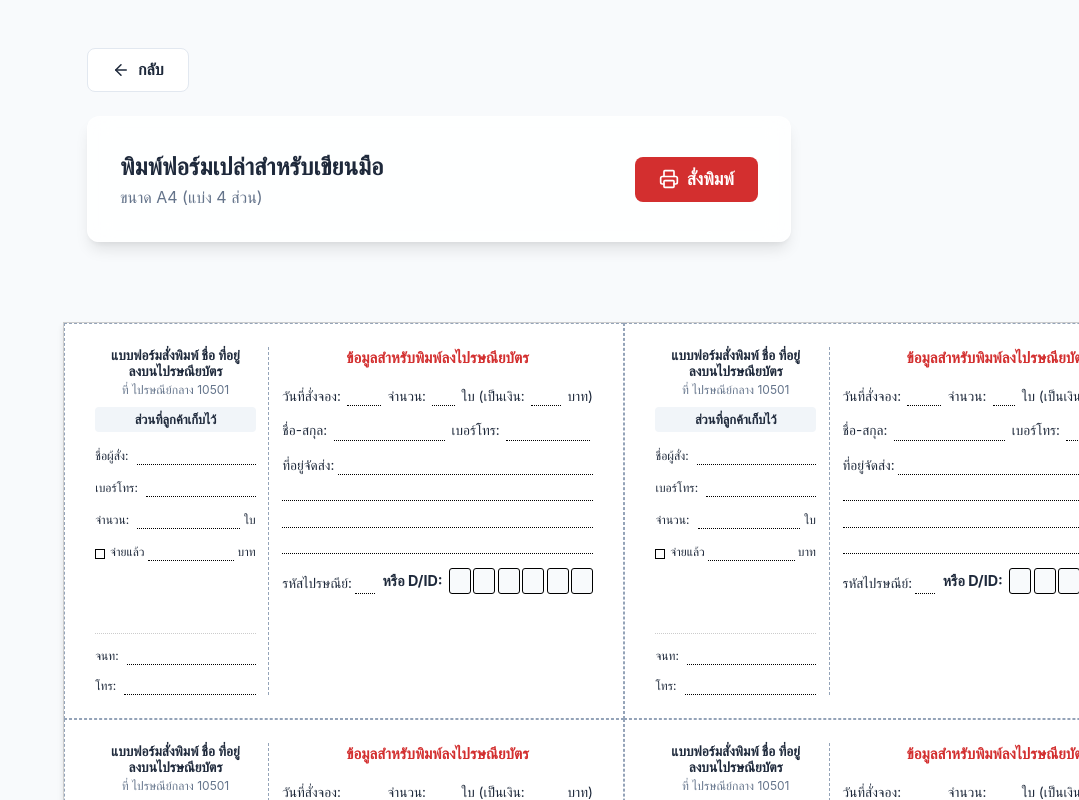
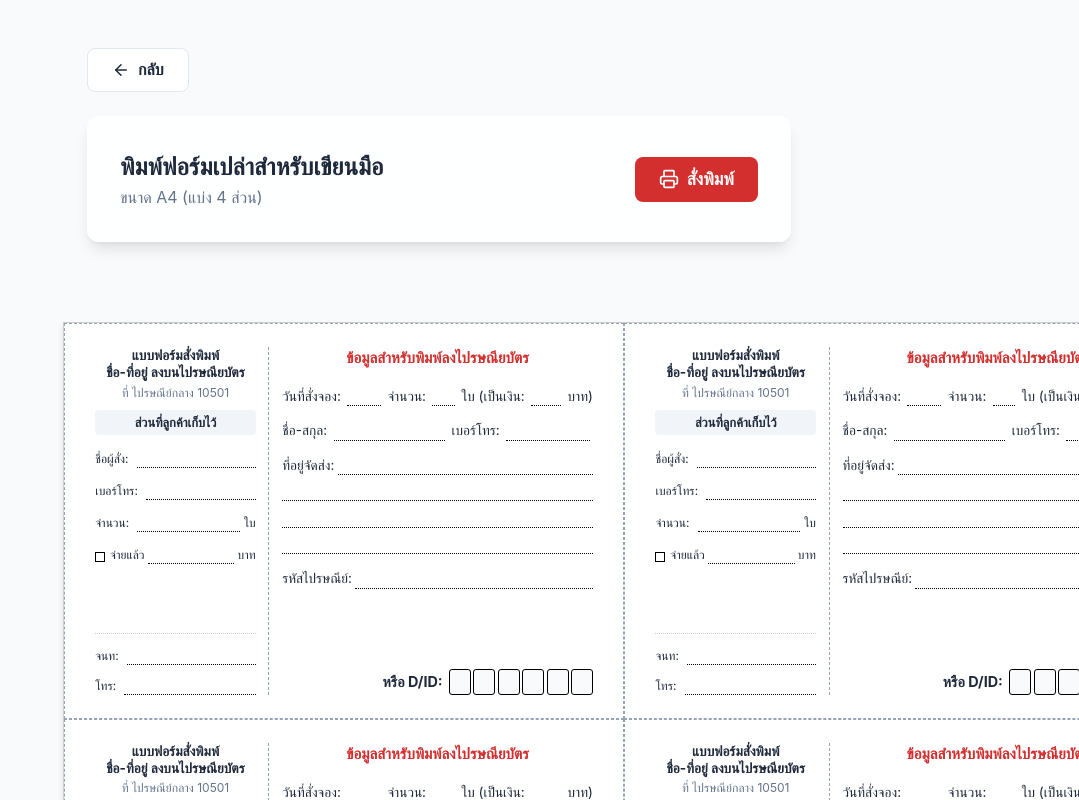
Before and after one commit to DreamerAEKer/PC, a React (Vite) app: page /#/print-blank-forms in a window 1280 px wide. Shown: the top 800 px of the page, without its empty margins (201-1280 px from the left). Built offline with nearby package versions, Linux system fonts and the light colour scheme.

Commit message:
Update PrintBlankForms.jsx

```diff
--- a/src/pages/PrintBlankForms.jsx
+++ b/src/pages/PrintBlankForms.jsx
@@ -103,7 +103,7 @@ export default function PrintBlankForms() {
 
             {/* Left Column (Tear-off Receipt - 35%) */}
             <div style={{ flex: '0 0 35%', paddingRight: '0.8rem', borderRight: '1px dashed #94a3b8', display: 'flex', flexDirection: 'column', fontSize: '0.75rem' }}>
-              <div style={{ textAlign: 'center', fontWeight: 'bold', marginBottom: '0.1rem', fontSize: '0.85rem', lineHeight: '1.2' }}>แบบฟอร์มสั่งพิมพ์ ชื่อ ที่อยู่<br/>ลงบนไปรษณียบัตร</div>
+              <div style={{ textAlign: 'center', fontWeight: 'bold', marginBottom: '0.1rem', fontSize: '0.85rem', lineHeight: '1.3' }}>แบบฟอร์มสั่งพิมพ์<br/>ชื่อ-ที่อยู่ ลงบนไปรษณียบัตร</div>
               <div style={{ textAlign: 'center', color: 'var(--text-muted)', marginBottom: '0.5rem', fontSize: '0.75rem' }}>ที่ {branchName}</div>
 
               <div style={{ textAlign: 'center', fontWeight: 'bold', marginBottom: '0.15rem', fontSize: '0.8rem', backgroundColor: '#f1f5f9', padding: '0.2rem 0', borderRadius: '4px' }}>ส่วนที่ลูกค้าเก็บไว้</div>
@@ -177,12 +177,12 @@ export default function PrintBlankForms() {
                 <div style={{ borderBottom: '1px dotted #000', height: '1.4rem', width: '100%' }}></div>
               </div>
 
-              <div style={{ display: 'flex', alignItems: 'flex-end', justifyContent: 'space-between', marginTop: '0.2rem', width: '100%' }}>
-                <div style={{ display: 'flex', alignItems: 'flex-end', flex: 1, paddingRight: '0.5rem', minWidth: 0 }}>
-                  <span style={{ whiteSpace: 'nowrap' }}>รหัสไปรษณีย์:</span>
-                  <span className="line-input" style={{ flex: 1, margin: '0 0 0 0.2rem' }}></span>
-                </div>
+              <div style={{ display: 'flex', alignItems: 'flex-end', width: '100%' }}>
+                <span style={{ whiteSpace: 'nowrap' }}>รหัสไปรษณีย์:</span>
+                <span className="line-input" style={{ flex: 1, margin: '0 0 0 0.2rem' }}></span>
+              </div>
 
+              <div style={{ display: 'flex', justifyContent: 'flex-end', alignItems: 'center', marginTop: 'auto', width: '100%' }}>
                 <div style={{ display: 'flex', alignItems: 'center', gap: '0.4rem', whiteSpace: 'nowrap' }}>
                   <span style={{ fontWeight: 'bold', fontSize: '0.9rem' }}>หรือ D/ID:</span>
                   <div style={{ display: 'flex', gap: '0.15rem' }}>
```
